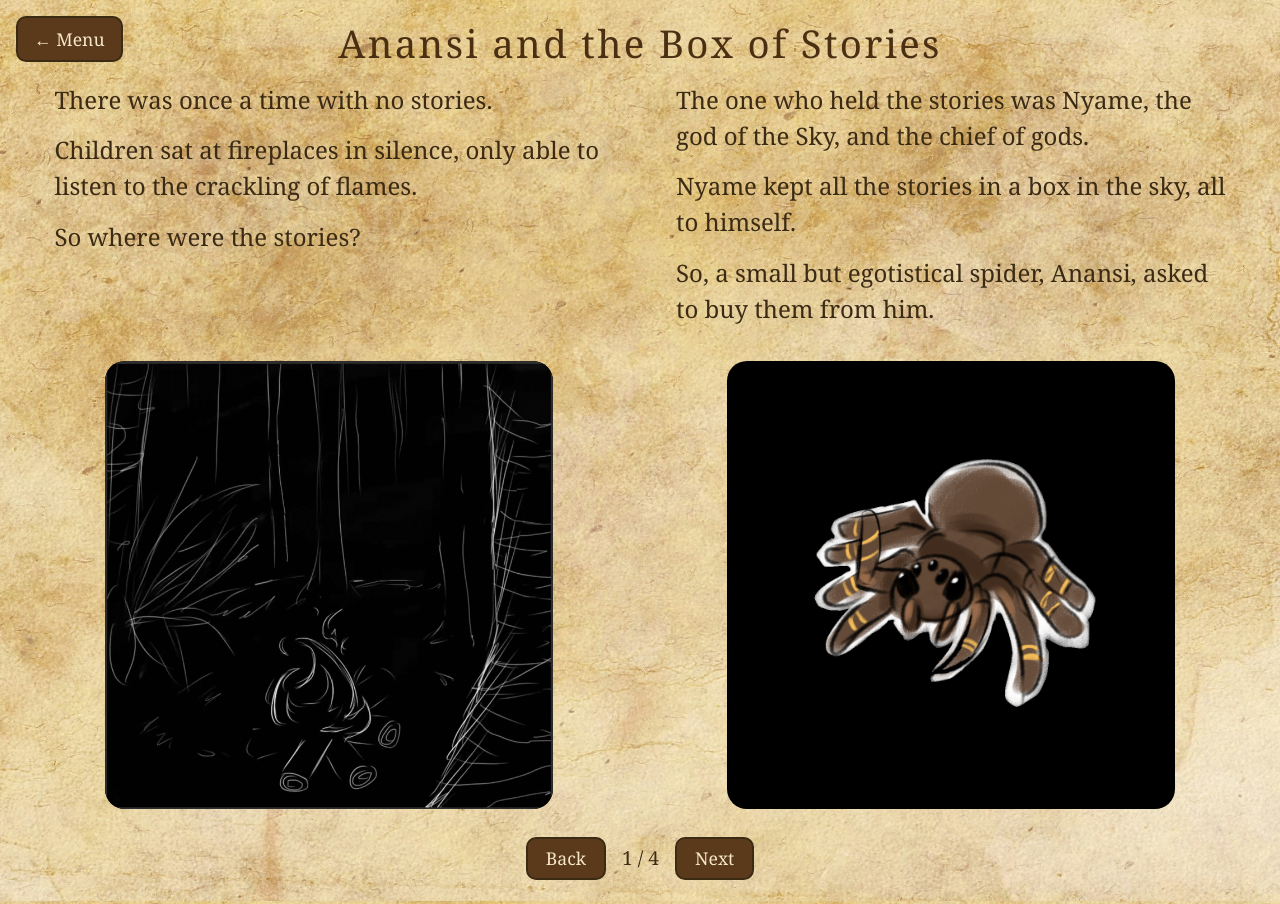
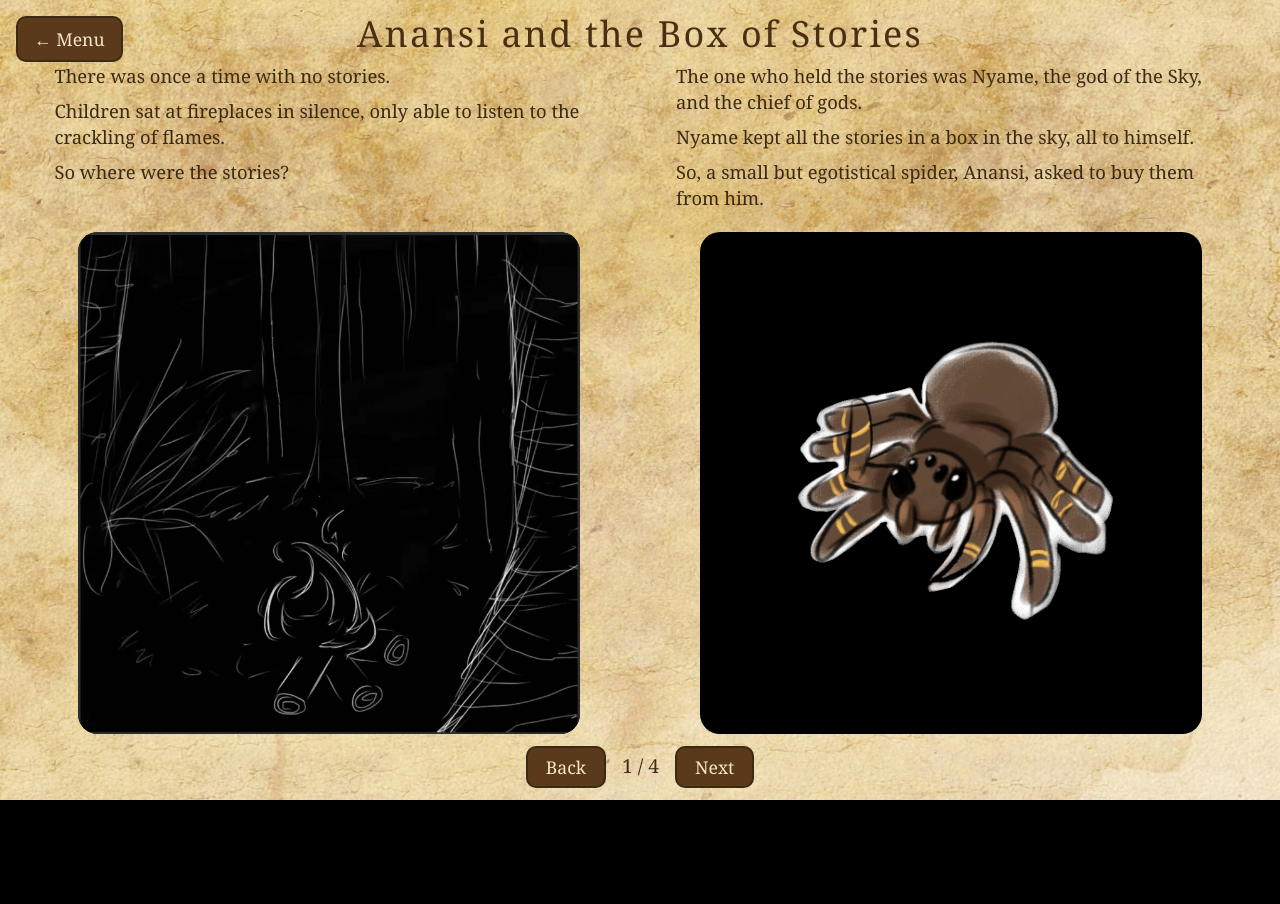
Before and after one commit to noryangdalu/QWHACK, a Flask app: page /story/anansi in a window 1280 px wide. After the commit the page ends 800 px from the top, so only its background shows below. Run offline with Flask 3, Linux system fonts and the light colour scheme; some libraries are stand-ins or nearby versions; some web fonts are replaced.

Commit message:
Update styles.css
no more stupid scrolling

```diff
--- a/static/styles.css
+++ b/static/styles.css
@@ -1,23 +1,35 @@
+* {
+	box-sizing: border-box;
+}
+
+html, body {
+	height: 100%;
+}
+
 body {
 	background-repeat: no-repeat;
 	background-size: cover;
 	background-attachment: fixed;
 	margin: 0;
-	min-height: 100vh;
+	height: 100vh;
+	display: flex;                       /* stack title, book and controls vertically */
+	flex-direction: column;
+	overflow: hidden;                    /* no scrolling */
 	font-family: 'IM Fell English', Georgia, 'Times New Roman', serif;
 	color: #3b2a14;
 }
 
 /* ---------- Title ---------- */
 .story-title {
+	flex: 0 0 auto;
 	font-family: 'IM Fell English SC', Georgia, serif;
 	font-weight: normal;
 	text-align: center;
-	font-size: 2.4rem;
+	font-size: clamp(1.4rem, 4.5vh, 2.4rem);   /* shrinks on short windows */
 	letter-spacing: 0.06em;
 	color: #4a2f12;
 	margin: 0;
-	padding: 20px 80px 0;                 /* side padding keeps it clear of the menu button */
+	padding: 1.5vh 80px 0;
 	animation: fadeDown 1s ease-out both;
 }
 
@@ -46,14 +58,16 @@ body {
 
 /* ---------- Book layout ---------- */
 #book {
+	flex: 1 1 0;                         /* takes all the space between title and buttons */
+	min-height: 0;                       /* lets it shrink instead of pushing the page taller */
 	display: grid;
 	grid-template-columns: 1fr 1fr;
-	grid-template-rows: auto 1fr;
+	grid-template-rows: auto minmax(0, 1fr);   /* text row = its content, image row = the rest */
 	column-gap: 40px;
 	width: 94%;
 	max-width: 1700px;
 	margin: 0 auto;
-	padding: 16px 0 8px;
+	padding: 1vh 0 0;
 }
 
 .page {
@@ -61,17 +75,18 @@ body {
 	grid-row: span 2;
 	grid-template-rows: subgrid;
 	min-width: 0;
+	min-height: 0;
 }
 
 .page-text {
 	align-self: start;
-	padding: 0 16px 12px;
-	font-size: 1.5rem;
-	line-height: 1.5;
+	padding: 0 16px 1vh;
+	font-size: clamp(0.95rem, 2.3vh, 1.4rem);  /* scales with window height */
+	line-height: 1.4;
 }
 
 .page-text p {
-	margin: 0 0 0.6em;
+	margin: 0 0 0.5em;
 }
 
 /* ---------- Word-by-word text animation ---------- */
@@ -98,19 +113,19 @@ body {
 
 /* ---------- Images ---------- */
 .page-image {
-	height: 58vh;
+	min-height: 0;                       /* no fixed height: fills the leftover row */
 	display: flex;
 	justify-content: center;
 	align-items: center;
-	padding: 8px;
-	box-sizing: border-box;
+	padding: 4px;
 	animation: fadeIn 1.2s ease-out both;
 }
 
 .page-image img {
-	height: 100%;
+	max-height: 100%;
+	max-width: 100%;
 	width: auto;
-	max-width: 100%;
+	height: auto;
 	object-fit: contain;
 	background-color: #000000;
 	border-radius: 20px;
@@ -118,11 +133,12 @@ body {
 
 /* ---------- Controls ---------- */
 .controls {
+	flex: 0 0 auto;
 	display: flex;
 	justify-content: center;
 	align-items: center;
 	gap: 16px;
-	padding: 12px 0 24px;
+	padding: 1vh 0 1.5vh;
 	font-size: 1.2rem;
 }
 
@@ -141,6 +157,18 @@ body {
 	background-color: #7a4f24;
 }
 
+/* On narrow screens (phones) there isn't room for two pages, so allow scrolling */
+@media (max-width: 800px) {
+	body {
+		height: auto;
+		min-height: 100vh;
+		overflow: auto;
+	}
+	.page-image {
+		height: 40vh;
+	}
+}
+
 /* Respect people who turn animations off in their OS settings */
 @media (prefers-reduced-motion: reduce) {
 	.word, .story-title, .page-image {
```
